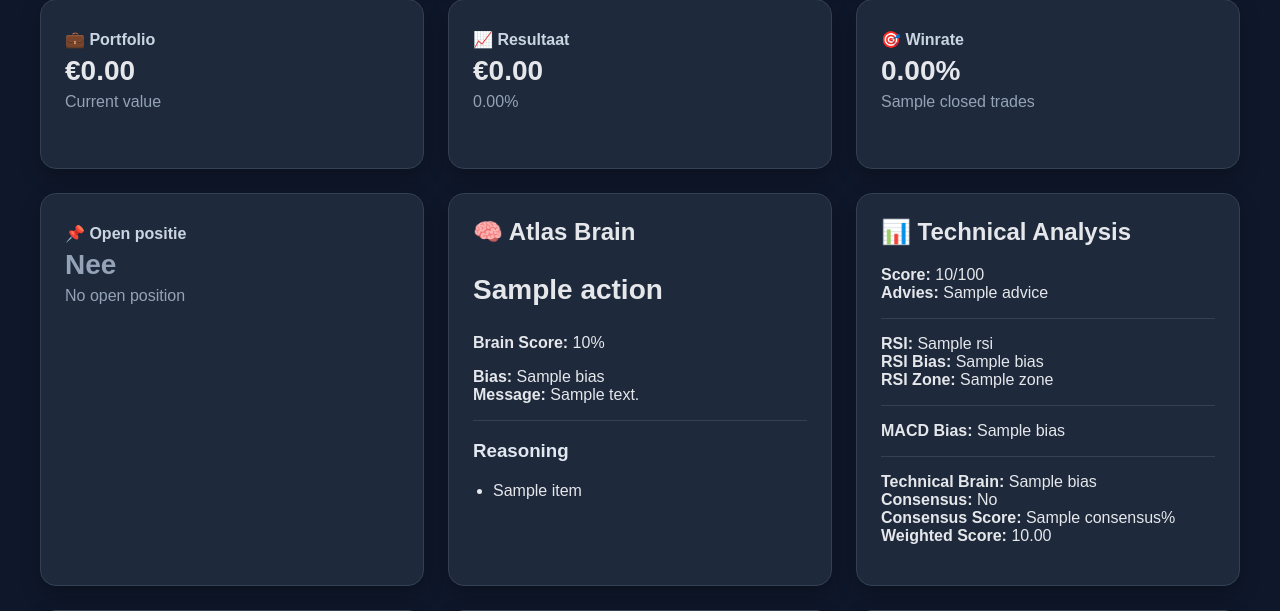
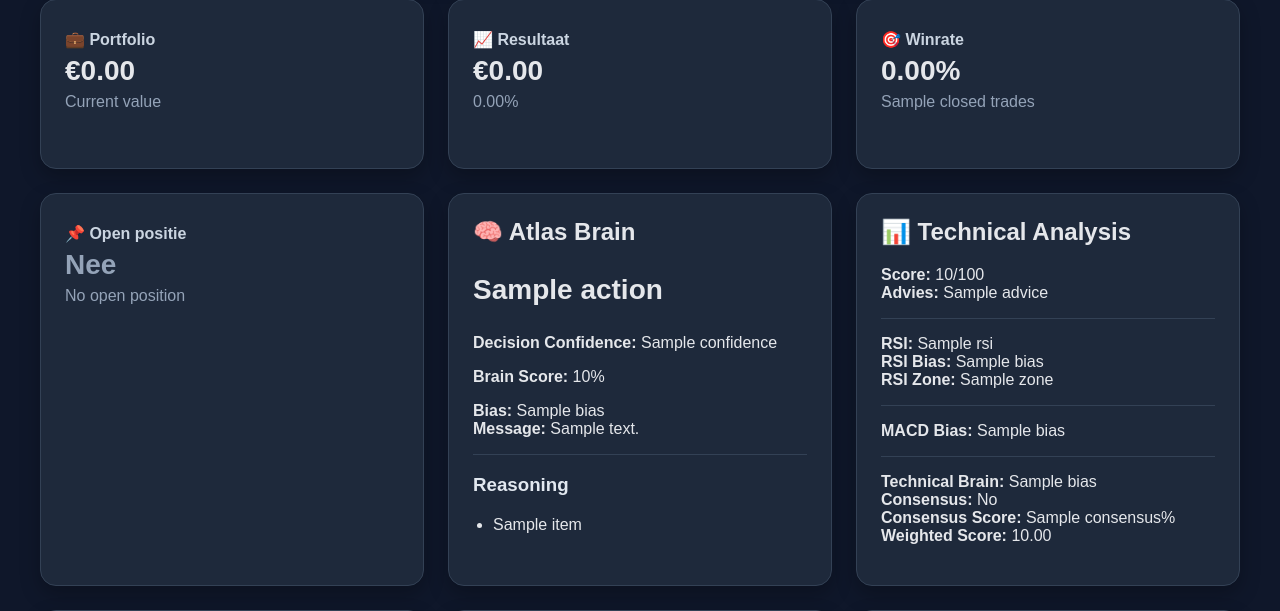
Before and after one commit to bassie83/bitvavo-ai-trader, a Python web app: template app/templates/dashboard.html in a window 1280 px wide. Shown: the part 401-1012 px from the top of the page. Run offline with Jinja, Linux system fonts and the light colour scheme; the template is opened without the code that fills it: most values are stand-ins (such as "Sample title", 1, 10 or a date in 2020).

Commit message:
Sprint 9.2: Show decision confidence on dashboard

```diff
--- a/app/templates/dashboard.html
+++ b/app/templates/dashboard.html
@@ -252,6 +252,7 @@
             <h2>🧠 Atlas Brain</h2>
 
             <p class="big">{{ atlas_brain["action"] }}</p>
+            <p><strong>Decision Confidence:</strong> {{ atlas_brain["confidence"] }}</p>
 
             <p><strong>Brain Score:</strong> {{ atlas_brain["brain_score"] }}%</p>
 
```
